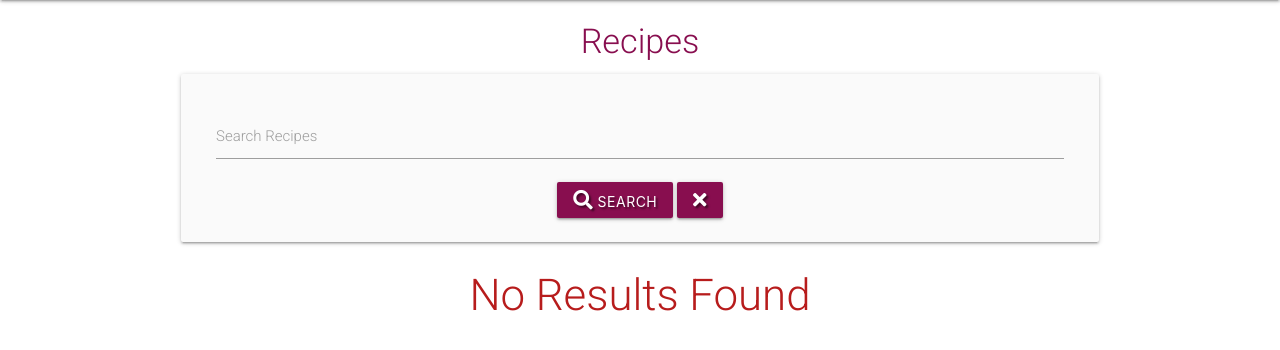
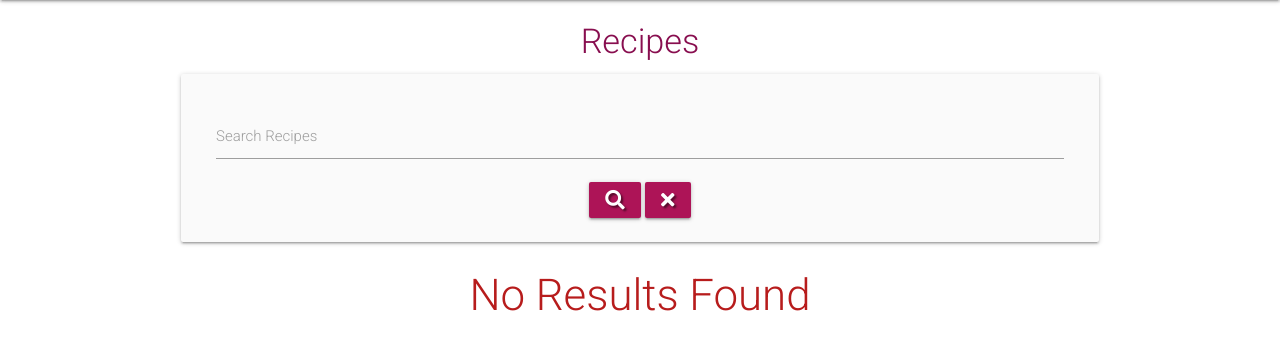
Before and after one commit to gwenjo/MS3-asian-flavours, a Flask app: page /search in a window 1280 px wide. Shown: the part 64-414 px from the top of the page. Run offline with Flask 2, Linux system fonts and the light colour scheme; data that the repository does not hold is empty; some libraries are stand-ins or nearby versions.

Commit message:
searching for an error in the code

```diff
--- a/app.py
+++ b/app.py
@@ -109,7 +109,7 @@ def profile(username):
 @app.route("/logout")
 def logout():
     # remove user from session cookie
-    flash("You have been signed out")
+    flash("You have been logged out")
     session.pop("user")
     return redirect(url_for("login"))
 
--- a/templates/base.html
+++ b/templates/base.html
@@ -2,7 +2,7 @@
 <html lang="en">
 <head>
     <meta charset="UTF-8">
-    <meta name="viewport" content="width=device-width, initial-scale=1">
+    <meta name="viewport" content="width=device-width, initial-scale=1.0">
 
     <!-- Fontawsome -->
     <link rel="stylesheet" href="https://cdnjs.cloudflare.com/ajax/libs/font-awesome/5.15.1/css/all.min.css" integrity="sha512-+4zCK9k+qNFUR5X+cKL9EIR+ZOhtIloNl9GIKS57V1MyNsYpYcUrUeQc9vNfzsWfV28IaLL3i96P9sdNyeRssA==" crossorigin="anonymous" type="text/css"/>
@@ -14,20 +14,22 @@
     <link rel="stylesheet" href="{{ url_for('static', filename='css/style.css') }}" type="text/css">
     {%block styles%}
     {% endblock %}
-    <title>Asian Flavours</title>
 
     <!-- Favicon -->
     <link rel="shortcut icon" href="{{ url_for('static', filename='favicon.ico') }}">
+
+    <title>Asian Flavours</title>
 </head>
 <body>
 
 <header>
-<!-- Top Navbar Section -->
+<!-- Top Navbar -->
     <div class="navbar-fixed">
         <nav class="nav-extended text-shadow pink darken-3">
             <div class="nav-wrapper">
-                <a href="{{ url_for('index') }}" class="brand-logo left">Asian Flavours</a>
-                    <a href="" data-target="mobile-demo" class="sidenav-trigger right"><i class="fas fa-bars"></i></a>
+                <a href="{{ url_for('index') }}" class="brand-logo left">
+                    Asian Flavours</a>
+                    <a href="#" data-target="mobile-demo" class="sidenav-trigger right"><i class="fas fa-bars"></i></a>
                     <ul class="right hide-on-med-and-down">
                         <li><a href="{{ url_for('index') }}">Home</a></li>
                         <li><a href="{{ url_for('get_recipes') }}">Recipes</a></li>
@@ -71,7 +73,7 @@
         {% endwith %}
     </section>
 
-<!-- Main section -->
+    <!-- Main content -->
     <main>
         {% block content %}
         {% endblock %}
--- a/templates/recipe_input.html
+++ b/templates/recipe_input.html
@@ -7,7 +7,8 @@
         <div class="section">
             <div class="row">
                 <div class="col s12 m6">
-                    <h5 class="center-align page-header">{{ recipe.recipe_name }}</h5>
+                    <h5 class="center-align page-header">
+                        {{ recipe.recipe_name }}</h5>
                     <div class="divider"></div>
                     <ul class="center-align">
                         <li>
--- a/templates/recipes.html
+++ b/templates/recipes.html
@@ -12,10 +12,10 @@
                     <label for="query">Search Recipes</label>
                 </div>
                 <div class="col s12">
-                    <button type="submit" class="pink darken-4 btn text-shadow">
-                        <i class="fas fa-search"></i> search
+                    <button type="submit" class="pink pink darken-3 btn text-shadow">
+                        <i class="fas fa-search"></i>
                     </button>
-                    <a href="{{ url_for('get_recipes') }}" class="pink darken-4 btn text-shadow"><i class="fas fa-times"></i></a>
+                    <a href="{{ url_for('get_recipes') }}" class="pink darken-3 btn text-shadow"><i class="fas fa-times"></i></a>
                 </div>
             </div>
         </form>
```
Also changed, not shown: templates/add_recipe.html (+12 -8 lines), templates/edit_recipe.html (+16 -8 lines), templates/index.html (+6 -7 lines), templates/login.html (+12 -9 lines), templates/profile.html (+12 -6 lines), templates/register.html (+6 -6 lines). Lines whose indentation alone changed are shown as unchanged.
